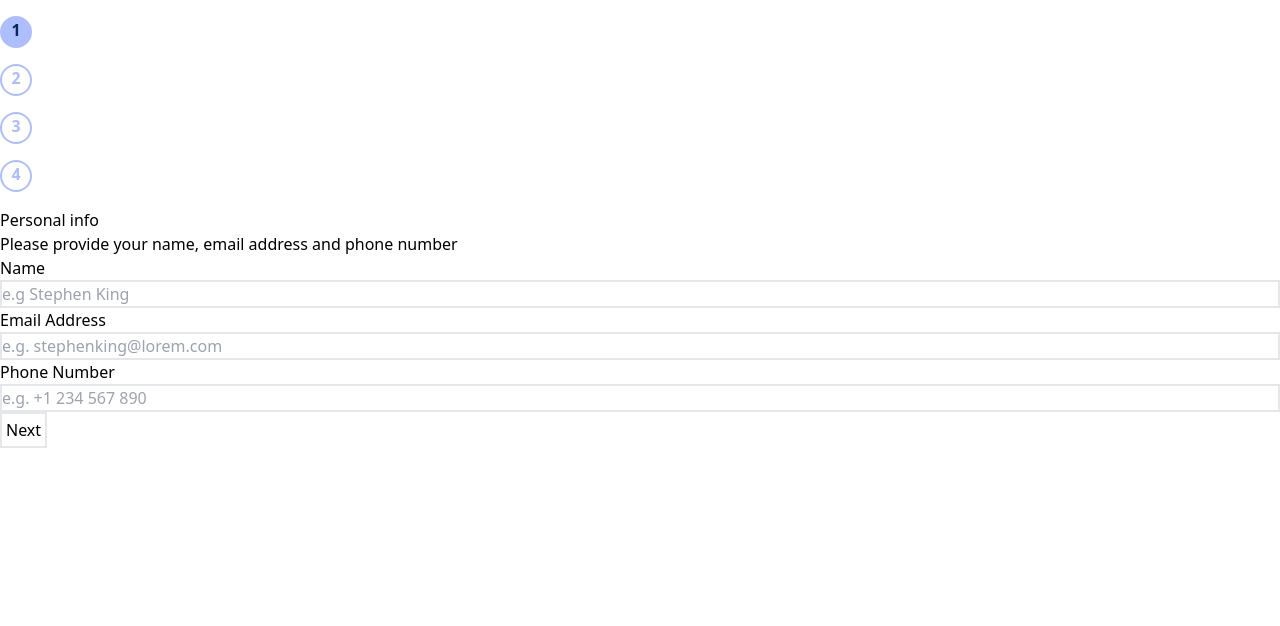
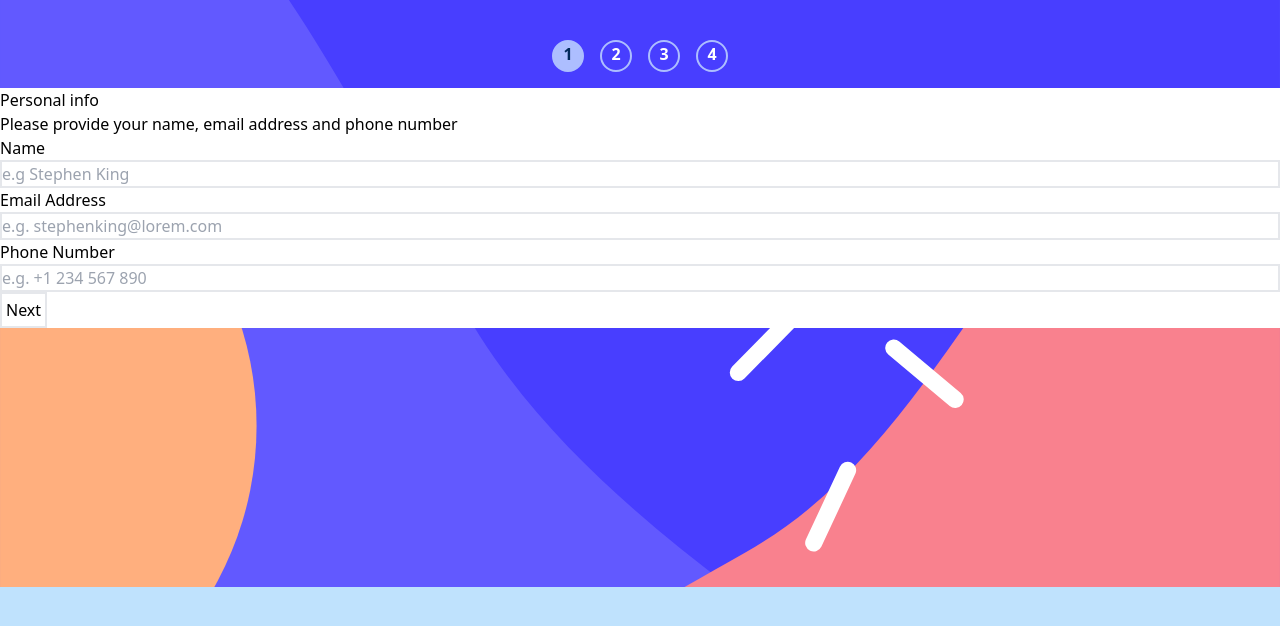
Before and after one commit to Ceejay-777/multi-step-form, a React (Vite) app: page / in a window 1280 px wide. Shown: the top 626 px of the page. Built offline with nearby package versions, Linux system fonts and the light colour scheme.

Commit message:
Got started on tailwind

```diff
--- a/src/App.jsx
+++ b/src/App.jsx
@@ -1,5 +1,5 @@
 import { useState } from "react";
-import MyRoutes from "./Navigation/MyRoutes";
+import MyRoutes from "./navigation/MyRoutes.jsx";
 
 function App() {
   return (
--- a/src/Navigation/MyRoutes.jsx
+++ b/src/Navigation/MyRoutes.jsx
@@ -26,7 +26,6 @@ const MyRoutes = () => {
     });
     setPage2Vals({});
     setPage3Vals([]);
-    // console.log(page2Vals, page3Vals);
   }, [monthly]);
 
   return (
--- a/src/Navigation/Navbar.jsx
+++ b/src/Navigation/Navbar.jsx
@@ -1,31 +1,30 @@
 import React from "react";
 import { navlinks } from "../data";
 import { useLocation } from "react-router-dom";
-// import Navlink from "../components/Navlink";\
 
 const Navbar = () => {
   const currentLocation = useLocation();
   return (
-    <nav>
+    <nav className="flex gap-4">
       {navlinks.map((navlink, index) => {
         const current = currentLocation.pathname;
         const currentLength = current.length;
         let lastChar = current.charAt(currentLength - 1);
+
         if (lastChar === "/") {
           lastChar = "1";
         }
-        // console.log(lastChar);
+
         return (
           <div
             key={index}
-            className={`w-8 h-8 border-pastelBlue border-2 text-center my-4  rounded-full ${
+            className={`w-8 h-8 border-pastelBlue text-center my-4  rounded-full ${
               lastChar == navlink ? "bg-pastelBlue" : "bg-none"
-              // currentStyle
-            }`}
+            } border-2 mt-10`}
           >
             <p
-              className={`font-bold  ${
-                lastChar == navlink ? "text-marineBlue" : "text-pastelBlue"
+              className={`font-bold ${
+                lastChar == navlink ? "text-marineBlue" : "text-white"
               } `}
             >
               {navlink}
--- a/src/Navigation/SharedLayout.jsx
+++ b/src/Navigation/SharedLayout.jsx
@@ -1,12 +1,28 @@
 import React from "react";
 import { Outlet } from "react-router-dom";
 import Navbar from "./Navbar";
+// import mobileBG from "../../assets/images/bg-sidebar-mobile.svg";
 
 const SharedLayout = () => {
   return (
-    <div>
-      <Navbar />
-      <Outlet />
+    <div className="relative">
+      <div className="bg-lightBlue min-h-screen w-screen absolute">
+        <div>
+          <img
+            src="../../assets/images/bg-sidebar-mobile.svg"
+            alt="Sidebar image"
+            className="w-full"
+          />
+        </div>
+      </div>
+      <div className="relative">
+        <div className="flex justify-center">
+          <Navbar />
+        </div>
+        <div className="bg-white w-">
+          <Outlet />
+        </div>
+      </div>
     </div>
   );
 };
--- a/src/output.css
+++ b/src/output.css
@@ -534,6 +534,10 @@ video {
   --tw-backdrop-sepia:  ;
 }
 
+.absolute {
+  position: absolute;
+}
+
 .relative {
   position: relative;
 }
@@ -554,6 +558,10 @@ video {
 .my-4 {
   margin-top: 1rem;
   margin-bottom: 1rem;
+}
+
+.mt-10 {
+  margin-top: 2.5rem;
 }
 
 .box-content {
@@ -580,6 +588,10 @@ video {
   height: 2rem;
 }
 
+.min-h-screen {
+  min-height: 100vh;
+}
+
 .w-12 {
   width: 3rem;
 }
@@ -596,12 +608,20 @@ video {
   width: 100%;
 }
 
+.w-screen {
+  width: 100vw;
+}
+
 .justify-center {
   justify-content: center;
 }
 
 .justify-between {
   justify-content: space-between;
+}
+
+.gap-4 {
+  gap: 1rem;
 }
 
 .gap-6 {
@@ -612,20 +632,21 @@ video {
   border-radius: 9999px;
 }
 
+.rounded-md {
+  border-radius: 0.375rem;
+}
+
 .rounded-sm {
   border-radius: 0.125rem;
 }
 
-.rounded-lg {
-  border-radius: 0.5rem;
+.border-2 {
+  border-width: 2px;
 }
 
-.rounded-md {
-  border-radius: 0.375rem;
-}
-
-.border-2 {
-  border-width: 2px;
+.border-marineBlue {
+  --tw-border-opacity: 1;
+  border-color: hsl(213 96% 18% / var(--tw-border-opacity));
 }
 
 .border-pastelBlue {
@@ -633,14 +654,14 @@ video {
   border-color: hsl(228 100% 84% / var(--tw-border-opacity));
 }
 
-.border-marineBlue {
-  --tw-border-opacity: 1;
-  border-color: hsl(213 96% 18% / var(--tw-border-opacity));
-}
-
 .bg-coolGray {
   --tw-bg-opacity: 1;
   background-color: hsl(231 11% 63% / var(--tw-bg-opacity));
+}
+
+.bg-lightBlue {
+  --tw-bg-opacity: 1;
+  background-color: hsl(206 94% 87% / var(--tw-bg-opacity));
 }
 
 .bg-marineBlue {
@@ -663,6 +684,10 @@ video {
   background-color: rgb(220 38 38 / var(--tw-bg-opacity));
 }
 
+.bg-transparent {
+  background-color: transparent;
+}
+
 .bg-white {
   --tw-bg-opacity: 1;
   background-color: rgb(255 255 255 / var(--tw-bg-opacity));
@@ -670,6 +695,14 @@ video {
 
 .bg-none {
   background-image: none;
+}
+
+.bg-contain {
+  background-size: contain;
+}
+
+.bg-no-repeat {
+  background-repeat: no-repeat;
 }
 
 .p-1 {
@@ -707,9 +740,9 @@ video {
   color: hsl(213 96% 18% / var(--tw-text-opacity));
 }
 
-.text-pastelBlue {
+.text-white {
   --tw-text-opacity: 1;
-  color: hsl(228 100% 84% / var(--tw-text-opacity));
+  color: rgb(255 255 255 / var(--tw-text-opacity));
 }
 
 .filter {
@@ -721,3 +754,15 @@ video {
   margin: 0;
   box-sizing: border-box;
 }
+
+/* .navball {
+    border-width: 2px 2px;
+} */
+
+.backpanel {
+  background-image: url("../assets/images/bg-sidebar-mobile.svg");
+}
+
+/* .main {
+    z-index: 10;
+} */
```
Also changed, not shown: src/App.css (+12 -0 lines), src/components/LocationBar.jsx (deleted, +0 -15 lines), src/components/MainForm.jsx (deleted, +0 -23 lines).
